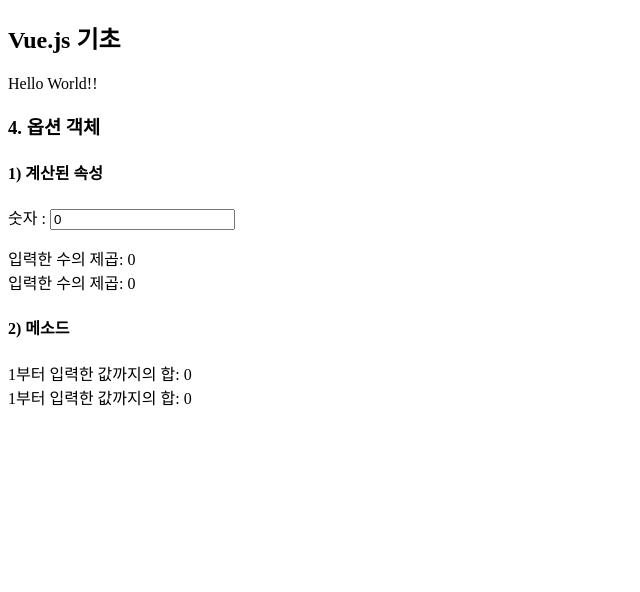
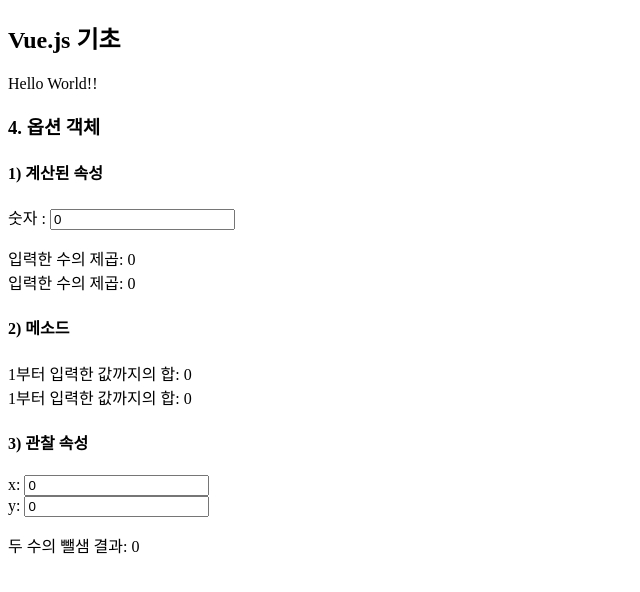
Before and after one commit to jin605/vue.js, a Vue app in the folder 01_first/: page / in a window 1280 px wide. Shown: the top 592 px of the page, without its empty margins (0-640 px from the left). Built offline with nearby package versions, Linux system fonts and the light colour scheme.

Commit message:
feat : 관찰 속성 실습

```diff
--- a/01_first/src/components/Options.vue
+++ b/01_first/src/components/Options.vue
@@ -16,6 +16,7 @@
         </p>
 
         <h4>2) 메소드</h4>
+
         <p>
             <!-- 동일한 메소드를 여러 번 호출해서 사용한다. -->
             <!-- 동일한 값을 같은 화면에 여러 번 출력해야 할 경우에는 계산된 속성을 사용하는 것이 좋다. -->
@@ -23,6 +24,22 @@
             <br>
             1부터 입력한 값까지의 합: <span v-text="sum()"></span>
         </p>
+
+        <h4>3) 관찰 속성</h4>
+        <label for="x">x: </label>
+        <!-- <input type="number" id="x" v-model="x"> -->
+        <input type="number" id="x" v-model="values.x">
+
+        <br>
+
+        <label for="y">y: </label>
+        <!-- <input type="number" id="y" v-model="y"> -->
+        <input type="number" id="y" v-model="values.y">
+
+        <p>
+            두 수의 뺄샘 결과: <span v-text="sub"></span>
+        </p>
+
     </div>
 </template>
 
@@ -31,7 +48,14 @@
         name: 'Options',
         data() {
             return {
-                number: 0
+                number: 0,
+                // x: 0,
+                // y: 0,
+                values: {
+                    x: 0,
+                    y: 0
+                },
+                sub: 0
             }
         },
         computed: {
@@ -45,7 +69,35 @@
 
             }
         },
-    }
+        watch: {
+            // x(newValue, oldValue) {
+            //     this.sub = newValue - this.y;
+            // },
+            // y(newValue, oldValue) {
+            //     this.sub = this.x - newValue;
+            // }
+            values: {
+                // 관찰 속성에 등록하던 함수를 handler 함수에 등록한다.
+                // handler: function(newValue, oldValue)
+                handler(newValue, oldValue) {
+                    this.sub = newValue.x - newValue.y;
+                    },
+                // 객체 내부의 값이 변경될 때 handler 함수가 실행되도록 지정하는 속성
+                deep: true
+                }
+            },
+
+            created () {
+                console.log("created() - 호출");
+            },
+            mounted () {
+                console.log("mounted() - 호출");
+            },
+            updated () {
+                console.log("updated() - 호출");
+            },
+        }
+
 </script>
 
 <style scoped>
```
